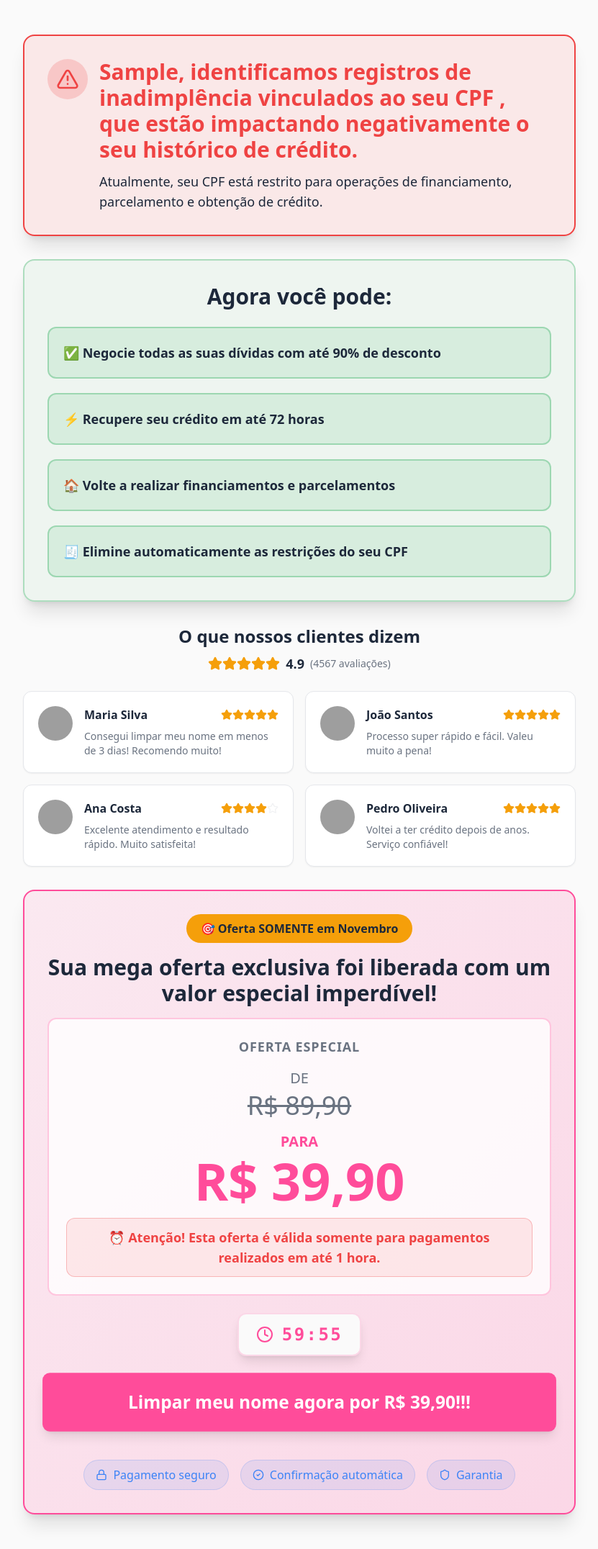
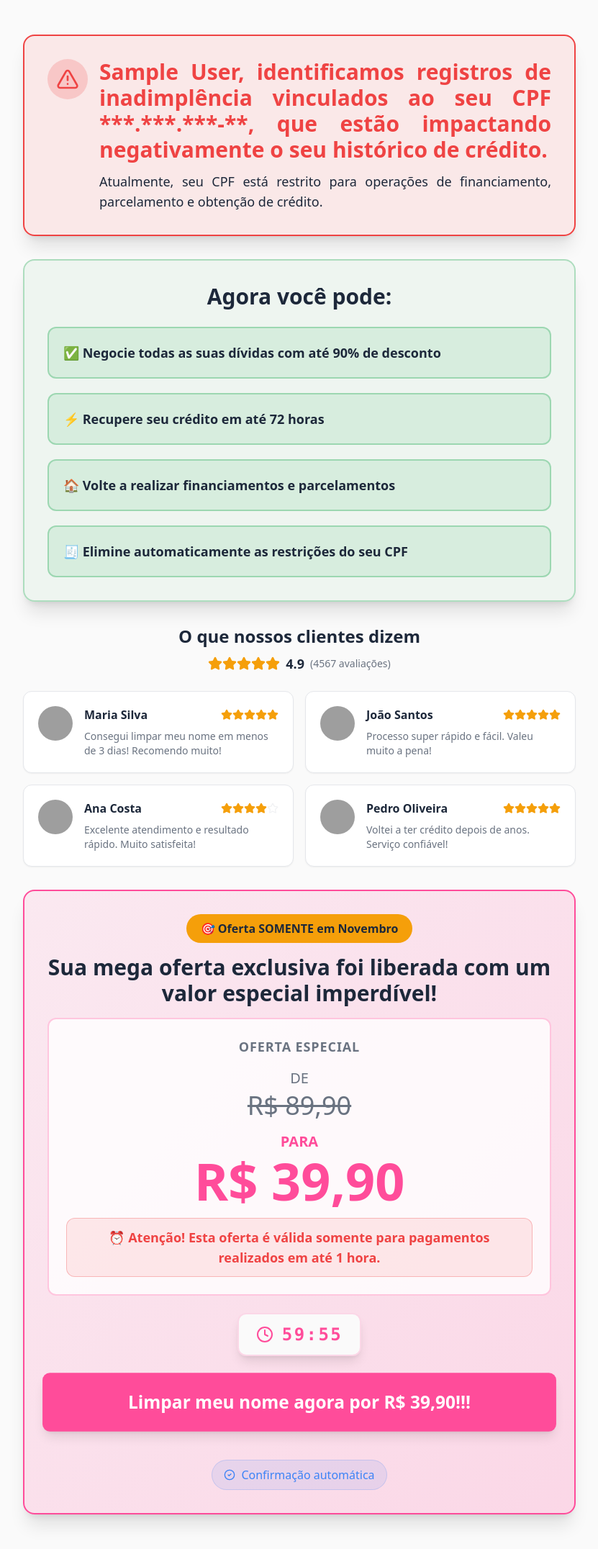
Before and after one commit to pedrocostaflamengo-commits/first-impressions-matter, a React (Vite) app: page /resultado in a window 1280 px wide. Shown: the whole page at 72% size, without its empty margins (224-1055 px from the left). Built offline with nearby package versions, Linux system fonts and the light colour scheme; sample sign-in values are in the browser's storage; grey boxes are pictures that could not be loaded; the HTML template or start-up script is replaced by a standard one.

Commit message:
Update OfferResult.tsx

```diff
--- a/src/pages/OfferResult.tsx
+++ b/src/pages/OfferResult.tsx
@@ -18,8 +18,8 @@ export default function OfferResult() {
       return;
     }
     const { name, cpf } = JSON.parse(userData);
-    setUserName(name.split(" ")[0]);
-    setUserCpf(cpf);
+    setUserName(name || "Cliente"); // Usa o nome completo
+    setUserCpf(cpf || "***.***.***-**");
   }, [navigate]);
 
   return (
@@ -32,13 +32,13 @@ export default function OfferResult() {
               <AlertTriangle className="w-8 h-8 text-destructive" />
             </div>
             <div className="flex-1">
-              {/* ALTERADO: Texto do alerta */}
-              <h2 className="text-2xl md:text-3xl font-bold text-destructive mb-3">
+              {/* ALTERADO: Texto do alerta e justificado */}
+              <h2 className="text-2xl md:text-3xl font-bold text-destructive mb-3 text-justify">
                 {userName}, identificamos registros de inadimplência vinculados
                 ao seu CPF {userCpf}, que estão impactando negativamente o
                 seu histórico de crédito.
               </h2>
-              <p className="text-base md:text-lg text-foreground">
+              <p className="text-base md:text-lg text-foreground text-justify">
                 Atualmente, seu CPF está restrito para operações de
                 financiamento, parcelamento e obtenção de crédito.
               </p>
@@ -55,29 +55,17 @@ export default function OfferResult() {
           {/* ALTERADO: Lista de benefícios */}
           <div className="grid gap-4 md:gap-5">
             {[
-              {
-                icon: CheckCircle2,
-                text: "✅ Negocie todas as suas dívidas com até 90% de desconto",
-              },
-              {
-                icon: Zap,
-                text: "⚡ Recupere seu crédito em até 72 horas",
-              },
-              {
-                icon: CheckCircle2,
-                text: "🏠 Volte a realizar financiamentos e parcelamentos",
-              },
-              {
-                icon: CheckCircle2,
-                text: "🧾 Elimine automaticamente as restrições do seu CPF",
-              },
-            ].map((benefit, index) => (
+              "✅ Negocie todas as suas dívidas com até 90% de desconto",
+              "⚡ Recupere seu crédito em até 72 horas",
+              "🏠 Volte a realizar financiamentos e parcelamentos",
+              "🧾 Elimine automaticamente as restrições do seu CPF",
+            ].map((text, index) => (
               <div
                 key={index}
                 className="flex items-start gap-3 md:gap-4 p-4 md:p-5 bg-success/10 rounded-lg border-2 border-success/30"
               >
                 <p className="text-base md:text-lg text-foreground font-semibold">
-                  {benefit.text}
+                  {text}
                 </p>
               </div>
             ))}
@@ -145,14 +133,11 @@ export default function OfferResult() {
             Limpar meu nome agora por R$ 39,90!!!
           </Button>
 
-          <div className="flex flex-wrap justify-center gap-3 md:gap-4 pt-4">
-            <TrustBadge variant="security" text="Pagamento seguro" />
+          {/* ALTERADO: Apenas 1 badge centralizado */}
+          <div className="flex justify-center gap-3 md:gap-4 pt-4">
             <TrustBadge variant="verified" text="Confirmação automática" />
-            <TrustBadge variant="guarantee" text="Garantia" />
           </div>
         </div>
-
-        {/* ALTERADO: Bloco de avaliações duplicado removido */}
       </div>
     </div>
   );
```
